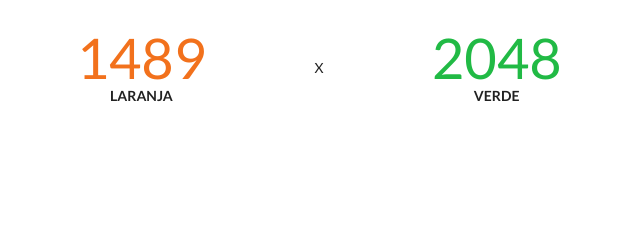
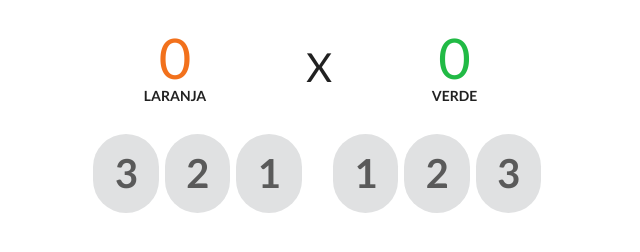
Before and after one commit to lfcipriani/scoreboard, an Electron app: page app/index.html in a window 800 px wide. Shown: the whole page, without its empty margins (81-721 px from the left). Drawn offline with nearby package versions, Linux system fonts and the light colour scheme.

Commit message:
Building simple score keeping

```diff
--- a/app/css/app.css
+++ b/app/css/app.css
@@ -1,3 +1,7 @@
 body {
   padding: 30px;
 }
+
+.sb-action-text {
+  font-size: 30pt;
+}
--- a/app/index.html
+++ b/app/index.html
@@ -5,15 +5,18 @@
     <title>Scoreboard</title>
     <link rel="stylesheet" type="text/css" href="vendor/semantic.min.css">
     <link rel="stylesheet" type="text/css" href="css/app.css">
-    <script src="vendor/jquery-3.1.1.min.js"></script>
+    <!-- See why https://stackoverflow.com/questions/32621988/electron-jquery-is-not-defined  -->
+    <script>if (typeof module === 'object') {window.module = module; module = undefined;}</script>
+    <script src="vendor/jquery-3.3.1.min.js"></script>
     <script src="vendor/semantic.min.js"></script>
+    <script>if (window.module) module = window.module;</script>
   </head>
   <body>
     <div class="ui middle aligned two column centered grid">
       <div class="four column centered row">
         <div class="right aligned column">
           <div class="ui orange statistic">
-            <div class="value">
+            <div class="value" id="sb-team-a-score-total">
               1489
             </div>
             <div class="label">
@@ -22,11 +25,11 @@
           </div>
         </div>
         <div class="center aligned column">
-          <p>X</p>
+          <p class="sb-action-text">X</p>
         </div>
         <div class="left aligned column">
           <div class="ui green statistic">
-            <div class="value">
+            <div class="value" id="sb-team-b-score-total">
               2048
             </div>
             <div class="label">
@@ -35,11 +38,30 @@
           </div>
         </div>
       </div>
+      <div class="right aligned column">
+        <button class="circular ui button" id="sb-team-a-action-3">
+          <p class="sb-action-text">3</p>
+        </button>
+        <button class="circular ui button" id="sb-team-a-action-2">
+          <p class="sb-action-text">2</p>
+        </button>
+        <button class="circular ui button" id="sb-team-a-action-1">
+          <p class="sb-action-text">1</p>
+        </button>
+      </div>
+      <div class="left aligned column">
+        <button class="circular ui button" id="sb-team-b-action-1">
+          <p class="sb-action-text">1</p>
+        </button>
+        <button class="circular ui button" id="sb-team-b-action-2">
+          <p class="sb-action-text">2</p>
+        </button>
+        <button class="circular ui button" id="sb-team-b-action-3">
+          <p class="sb-action-text">3</p>
+        </button>
+      </div>
     </div>
 
-    <script>
-      // You can also require other files to run in this process
-      //require('./renderer.js')
-    </script>
+    <script src="js/index.js"></script>
   </body>
 </html>
--- /dev/null
+++ b/app/js/index.js
@@ -0,0 +1,14 @@
+const Score = require("../lib/score")
+
+$(function() {
+  let teams = ["a", "b"]
+
+  for (let t of teams) {
+    let teamScore = new Score($(`#sb-team-${t}-score-total`))
+    for (let i = 1; i <= 3; i++) {
+      $(`#sb-team-${t}-action-${i}`).click(
+        () => teamScore.doIt(i)
+      )
+    }
+  }
+});
```
